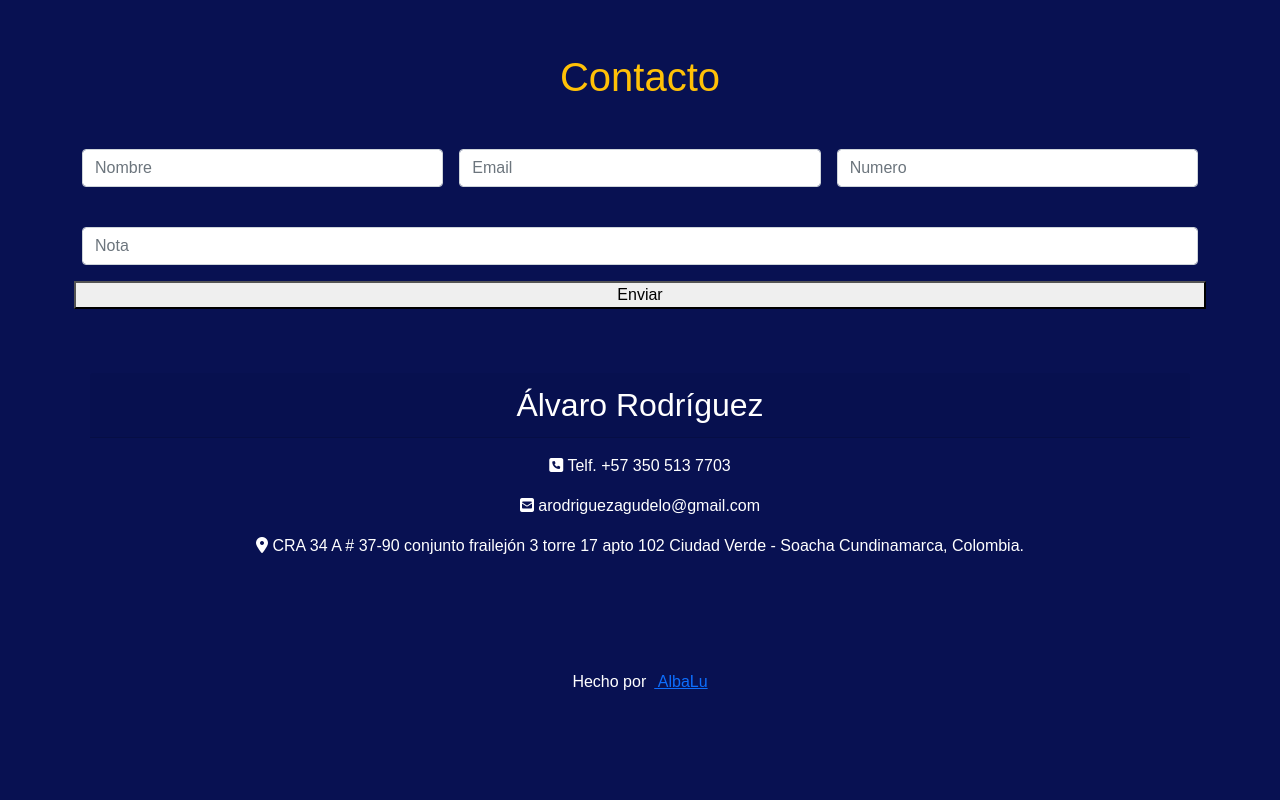
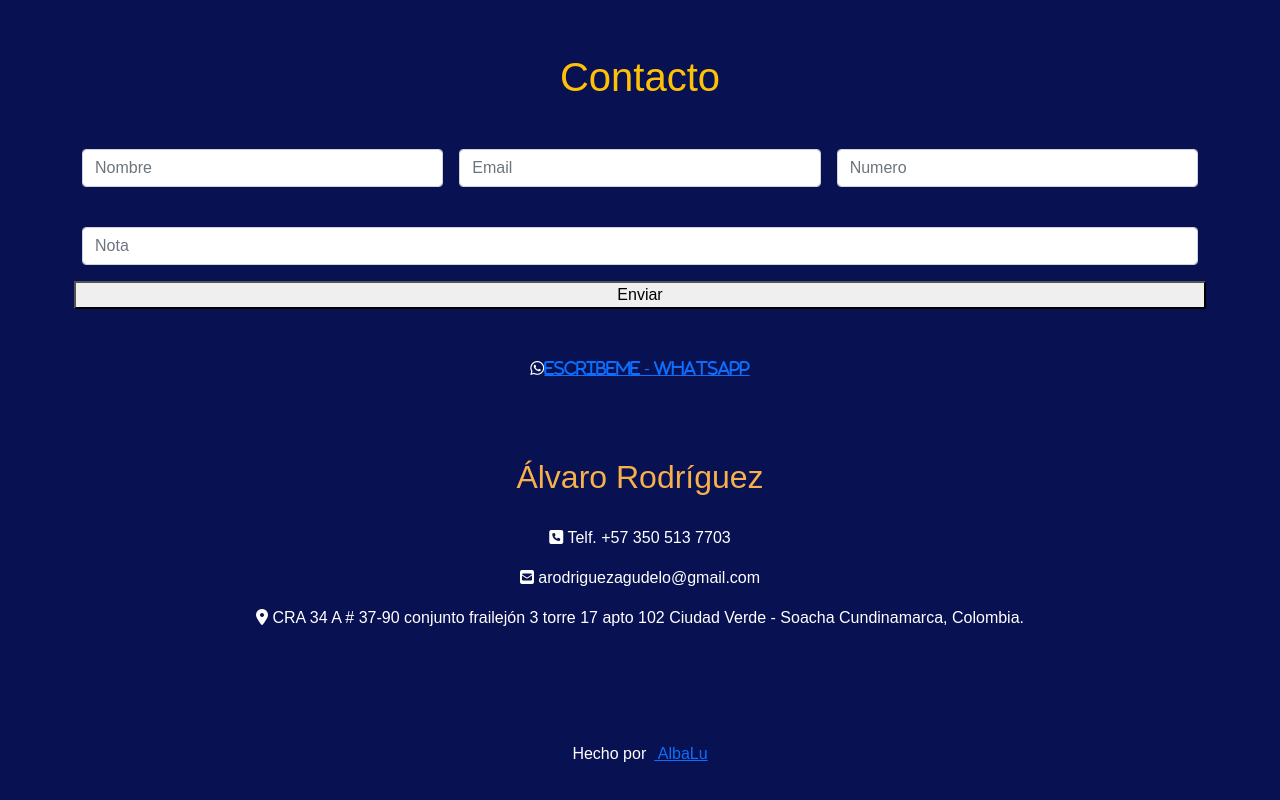
Before and after one commit to AllbaLu/peluqueria, a React (Vite) app: page / in a window 1280 px wide. Shown: the part 2066-2866 px from the top of the page. Before the commit the page ends 2824 px from the top, so only its background shows below. Built offline with nearby package versions, Linux system fonts and the light colour scheme.

Commit message:
Added whatsApp-Button

```diff
--- a/src/App.jsx
+++ b/src/App.jsx
@@ -8,6 +8,7 @@ import { NavBar } from './front/component/navBar';
 import { FormContact } from './front/component/formContact';
 import { Footer } from './front/component/footer';
 import { About } from './front/component/about';
+import { WhatsAppButton } from './front/component/whatsAppButton';
 
 function App() {
 
@@ -25,6 +26,7 @@ function App() {
             <Services />
             <Carrousel />
             <FormContact />
+            <WhatsAppButton />
 
             <Footer />
       </BrowserRouter>
--- a/src/front/component/footer.jsx
+++ b/src/front/component/footer.jsx
@@ -16,7 +16,7 @@ export const Footer = () => {
                     border: "none",
                     padding: "0rem"
                 }} >
-                <div className="card-header mt-3 fs-2">Álvaro Rodríguez</div>
+                <div className="card-header text-warning mt-3 fs-2" style={{mixBlendMode: "difference"}}>Álvaro Rodríguez</div>
                 <div className="card-body text-white">
                     <p className="card-text"><i className="fa-solid fa-square-phone"></i> Telf. +57 350 513 7703</p>
                     <p className="card-text"><i className="fa-solid fa-square-envelope"></i> arodriguezagudelo@gmail.com</p>
--- /dev/null
+++ b/src/front/component/whatsAppButton.jsx
@@ -0,0 +1,26 @@
+import "../../styles/WhatsAppButton.css"
+
+
+
+
+export const WhatsAppButton = () => {
+
+    const phoneNumber = '573505137703';
+    const message = 'Hola, quiero más información';
+    const encodedMessage = encodeURIComponent(message);
+    const whatsAppUrl = `https://wa.me/${phoneNumber}?text=${encodedMessage}`;
+
+    return(
+        <div className="container-whatsApp mt-5">
+
+            <i className="fa-brands fa-whatsapp" >
+            <a  href={whatsAppUrl}
+            target="_blank"
+            rel="noopener noreferrer " >
+                Escribeme - WhatsApp
+            </a>
+            </i>
+
+        </div>
+    )
+}
--- /dev/null
+++ b/src/styles/whatsAppButton.css
@@ -0,0 +1,14 @@
+container-whatsApp{
+
+    position: absolute;
+    bottom: 20px;
+    right: 20px;
+    background-color: blanchedalmond;
+    color: white;
+    padding: 15px 20px;
+    border-radius: 50px;
+    text-decoration: none;
+    font-weight: bold;
+    box-shadow: 0 4px 6px rgba(0, 0, 0, 0.1);
+    z-index: 1000;
+}
```
